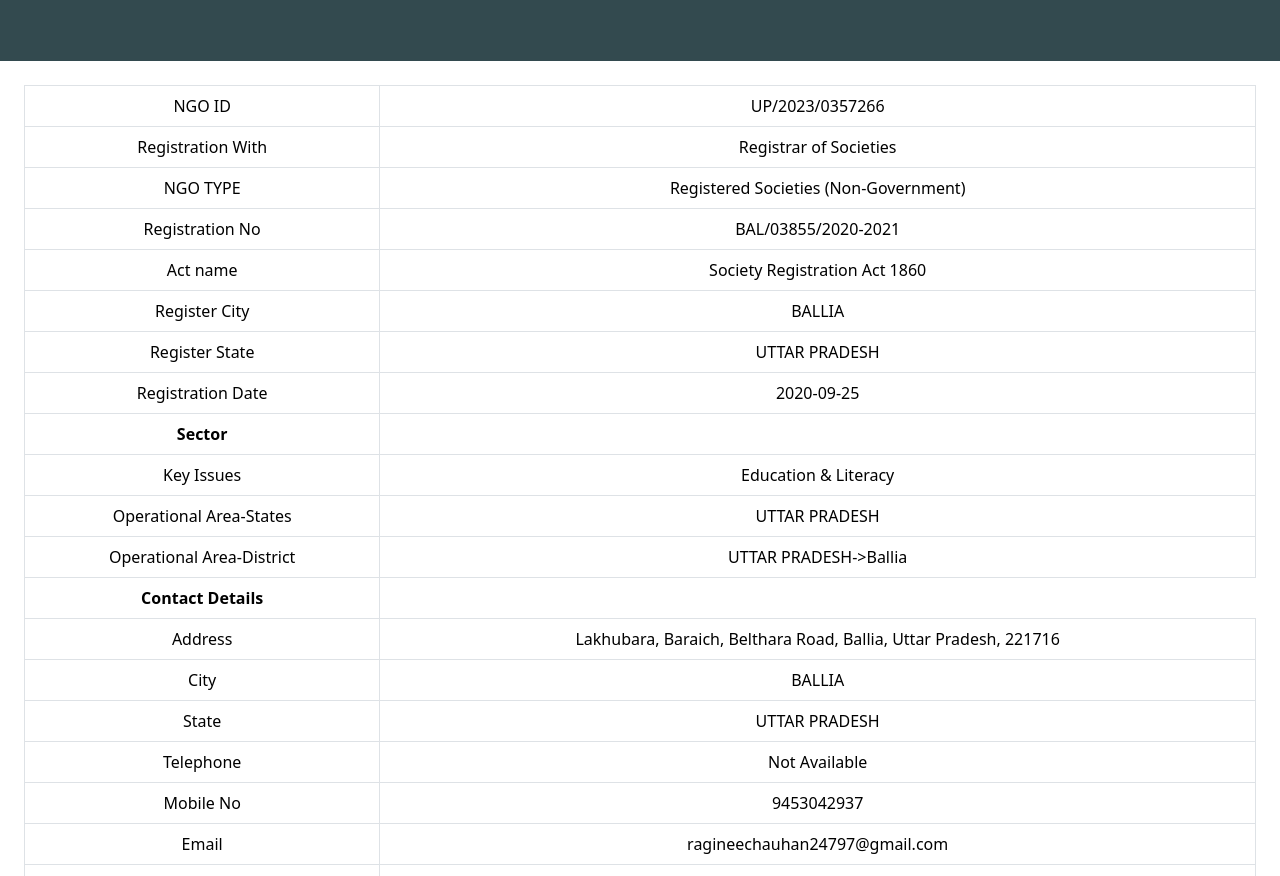
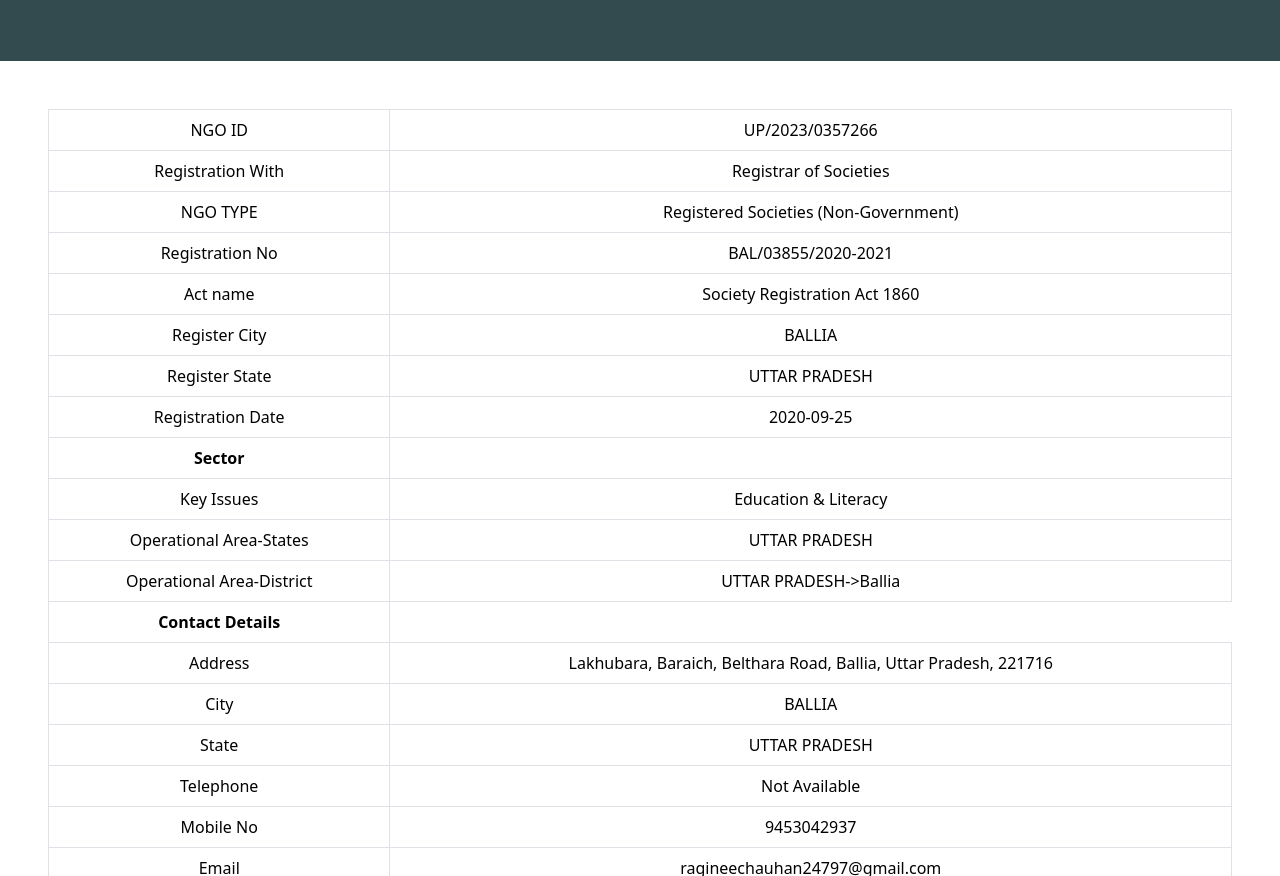
Before and after one commit to VamsiRednam/rcjss, a plain HTML site: page aboutus.html in a window 1280 px wide and 2183 px high. Shown: the part 416-1292 px from the top of the page. Drawn offline with nearby package versions, Linux system fonts and the light colour scheme.

Commit message:
Update aboutus.html

```diff
--- a/aboutus.html
+++ b/aboutus.html
@@ -101,8 +101,8 @@
         <p class="display-5 fw-bolder text-light p-5">About <span style="color: #FFC107;">RAGINEE CHAUHAN JAN SEWA<br>
                 SANSTHAN</span></p>
     </section>
-    <section class="p-4">
-        <div class="h-100">
+    <section class="">
+        <div class="container-fluid p-lg-5 p-md-5 p-3">
             <table class="table table-bordered table-responsive text-center ">
                 <tbody>
                     <tr>
```
